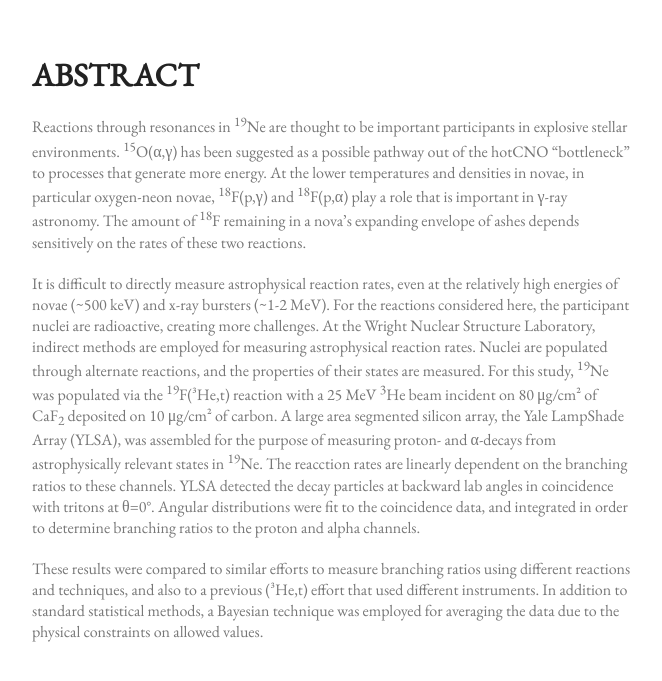
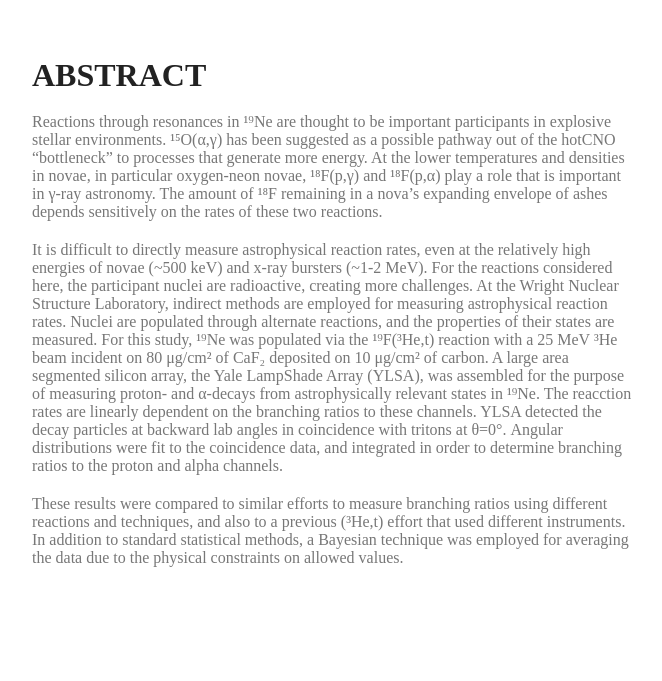
Before and after one commit to dwvisser/19ne-thesis, a Jekyll site: the page built from abstract.md, in a window 1280 px wide. Shown: the top 681 px of the page, without its empty margins (308-970 px from the left). Built offline with Jekyll 4.4.1, drawn with Linux system fonts in a browser that asks for light colours.

Commit message:
Filled out much of the table of contents. Converted all numeric super/subscripts to unicode. Didn't look good in Garamond, so going to generic 'serif' for now.

```diff
--- a/_includes/top.html
+++ b/_includes/top.html
@@ -4,7 +4,6 @@
   <meta charset="UTF-8">
   <meta name="viewport" content="width=device-width, initial-scale=1.0">
   <title>{{ page.title }}</title>
-  <link href='http://fonts.googleapis.com/css?family=EB+Garamond' rel='stylesheet' type='text/css'>
   <link rel="stylesheet" href="{{site.baseurl}}/stylesheets/pygment_trac.css">
   <link rel="stylesheet" href="{{site.baseurl}}/stylesheets/styles.css">
   <link rel="stylesheet" href="{{site.baseurl}}/stylesheets/my_custom.css">
--- a/abstract.md
+++ b/abstract.md
@@ -6,16 +6,15 @@ layout: default
 
 # ABSTRACT
 
-Reactions through resonances in <sup>19</sup>Ne are thought to be
-important participants in explosive stellar environments.
-<span class="nowrap"><sup>15</sup>O(α,γ)</span> has been suggested as a
-possible pathway out of the hotCNO "bottleneck" to processes that generate
-more energy. At the lower temperatures and densities in novae, in particular
-oxygen-neon novae, <span class="nowrap"><sup>18</sup>F(p,γ)</span> and
-<span class="nowrap"><sup>18</sup>F(p,α)</span> play a role that is important
-in γ-ray astronomy. The amount of <sup>18</sup>F remaining in a nova's
-expanding envelope of ashes depends sensitively on the rates of these two
-reactions.
+Reactions through resonances in ¹⁹Ne are thought to be important participants
+in explosive stellar environments. <span class="nowrap">¹⁵O(α,γ)</span> has
+been suggested as a possible pathway out of the hotCNO "bottleneck" to
+processes that generate more energy. At the lower temperatures and densities
+in novae, in particular oxygen-neon novae,
+<span class="nowrap">¹⁸F(p,γ)</span> and  <span class="nowrap">¹⁸F(p,α)</span>
+play a role that is important in γ-ray astronomy. The amount of ¹⁸F remaining
+in a nova's expanding envelope of ashes depends sensitively on the rates of
+these two reactions.
 
 It is difficult to directly measure astrophysical reaction rates, even at the
 relatively high energies of novae (~500 keV) and x-ray bursters (~1-2 MeV).
@@ -23,17 +22,16 @@ For the reactions considered here, the participant nuclei are radioactive,
 creating more challenges. At the Wright Nuclear Structure Laboratory, indirect
 methods are employed for measuring astrophysical reaction rates. Nuclei are
 populated through alternate reactions, and the properties of their states are
-measured. For this study, <sup>19</sup>Ne was populated via the
-<span class="nowrap"><sup>19</sup>F(³He,t)</span> reaction with a 25 MeV
-<sup>3</sup>He beam incident on 80 μg/cm² of CaF<sub>2</sub> deposited on 10
-μg/cm² of carbon. A large area segmented silicon array, the Yale LampShade
-Array (YLSA), was assembled for the purpose of measuring proton- and α-decays
-from astrophysically relevant states in <sup>19</sup>Ne. The reacction rates
-are linearly dependent on the branching ratios to these channels. YLSA
-detected the decay particles at backward lab angles in coincidence with
-tritons at θ=0°. Angular distributions were fit to the coincidence data, and
-integrated in order to determine branching ratios to the proton and alpha
-channels.
+measured. For this study, ¹⁹Ne was populated via the
+<span class="nowrap">¹⁹F(³He,t)</span> reaction with a 25 MeV
+³He beam incident on 80 μg/cm² of CaF₂ deposited on 10 μg/cm² of carbon. A
+large area segmented silicon array, the Yale LampShade Array (YLSA), was
+assembled for the purpose of measuring proton- and α-decays from
+astrophysically relevant states in ¹⁹Ne. The reacction rates are linearly
+dependent on the branching ratios to these channels. YLSA detected the decay
+particles at backward lab angles in coincidence with tritons at θ=0°. Angular
+distributions were fit to the coincidence data, and integrated in order to
+determine branching ratios to the proton and alpha channels.
 
 These results were compared to similar efforts to measure branching ratios
 using different reactions and techniques, and also to a previous
--- a/stylesheets/my_custom.css
+++ b/stylesheets/my_custom.css
@@ -4,7 +4,7 @@
 }
 
 body {
-	font-family: 'EB Garamond', serif;
+	font-family: serif;
 	width: 600px;
 	margin-left: auto;
 	margin-right:auto;
@@ -69,3 +69,7 @@ span.nowrap{
 	max-width: 84%;
 	text-align: justify;
 }
+
+ul ul li {
+	list-style-type: none;
+}
```
Also changed, not shown: 1.1-stellar-nucleosynthesis.md (+3 -4 lines), bibliography.md (+5 -5 lines), index.md (+28 -6 lines).
